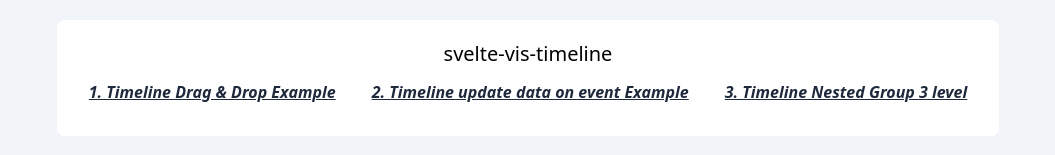
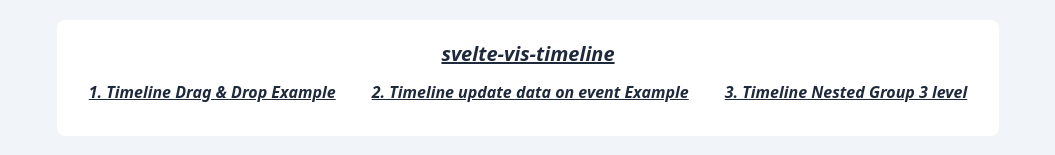
Before and after one commit to kaiesmahmud/svelte-vis-timeline, a SvelteKit app: page / in a window 1280 px wide. Shown: the top 155 px of the page, without its empty margins (112-1167 px from the left). Built offline with nearby package versions, Linux system fonts and the light colour scheme.

Commit message:
home link added

```diff
--- a/src/routes/+layout.svelte
+++ b/src/routes/+layout.svelte
@@ -3,7 +3,7 @@
 </script>
 <div class="w-full flex items-center justify-center p-5 ">
   <div class="bg-white w-auto  flex items-center justify-center flex-col rounded-lg p-5">
-    <p class="text-xl">svelte-vis-timeline</p>
+    <p class="text-xl"><a href="./">svelte-vis-timeline</a></p>
     <div class="flex flex-wrap items-center justify-center gap-3">
       <a href="./drag-and-drop">1. Timeline Drag & Drop Example</a>
       <a href="./update-data-on-event">2. Timeline update data on event Example</a>
```
